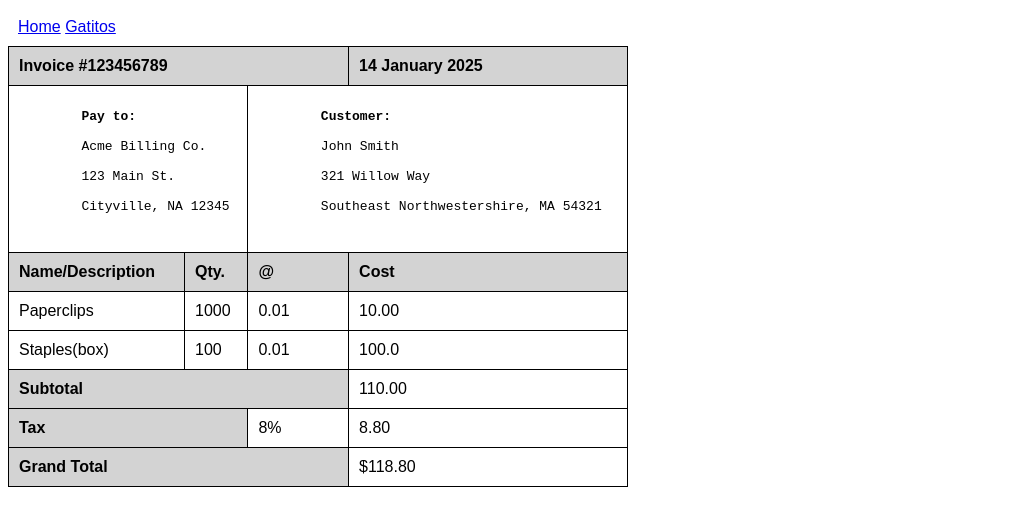
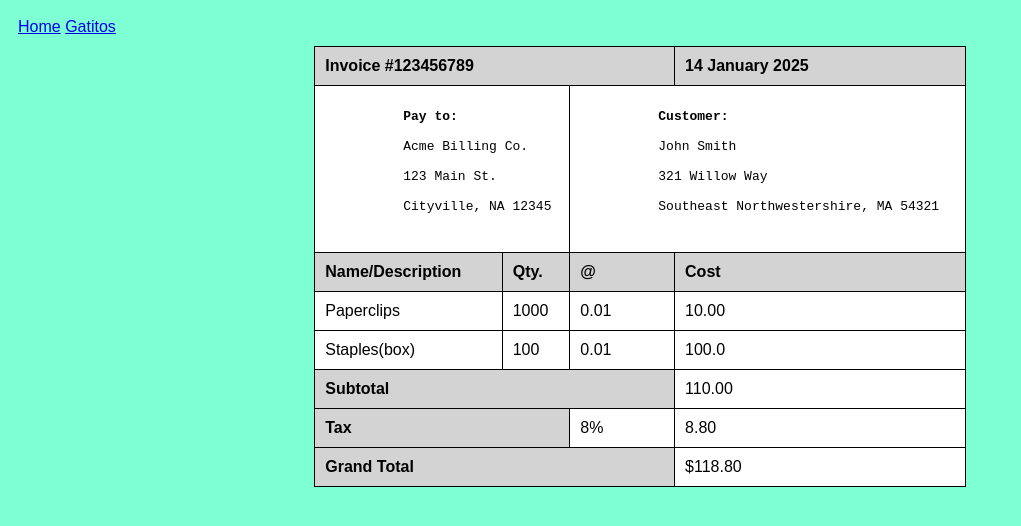
Before and after one commit to alejandroFMA/EjercicioGimnasio, a plain HTML site: page index.html in a window 1280 px wide. Shown: the whole page, without its empty margins (0-1021 px from the left). Drawn offline with Linux system fonts and the light colour scheme.

Commit message:
actualizacion

```diff
--- a/assets/style.css
+++ b/assets/style.css
@@ -1,16 +1,19 @@
 .gym{
     font-family: Arial, Helvetica, sans-serif;
     text-align: left;
+    background-color: aquamarine;
 }
 
 .gatitos {
     text-align: center;
     font-family: Verdana, Geneva, Tahoma, sans-serif;
+    background-color: indianred;
 }
 
 nav{
     padding: 10px 10px 10px 10px;
 }
+
 
 img {
     width: 25%;
@@ -23,11 +26,14 @@ audio{
 }
 
 .invoice{
+    background-color: white;
     border-collapse: collapse;
     border-top: 1px solid black;
     border-bottom: 1px solid black;
     border-left: 1px solid black;
     border-right: 1px solid black;
+    margin: 0 auto;
+
 }
 
 th,td {
--- a/index.html
+++ b/index.html
@@ -15,6 +15,8 @@
         </nav>
    </header>
 
+
+   <section class="fondo">
     <table class="invoice">
       <tr>
           <th colspan="3">Invoice #123456789</th>
@@ -85,6 +87,7 @@
           <td>$118.80</td>
       </tr>
   </table>
+</section>
 
 </body>
 </html>
```
Lines whose indentation alone changed are shown as unchanged.
